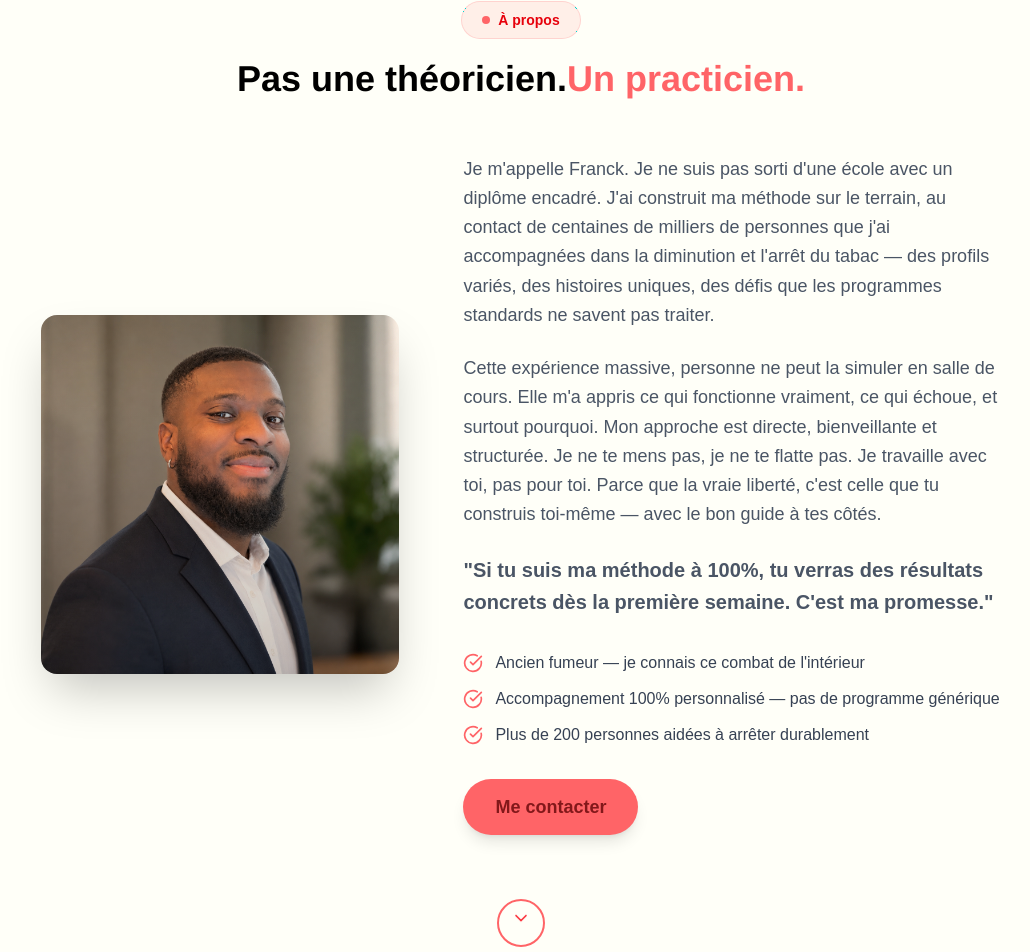
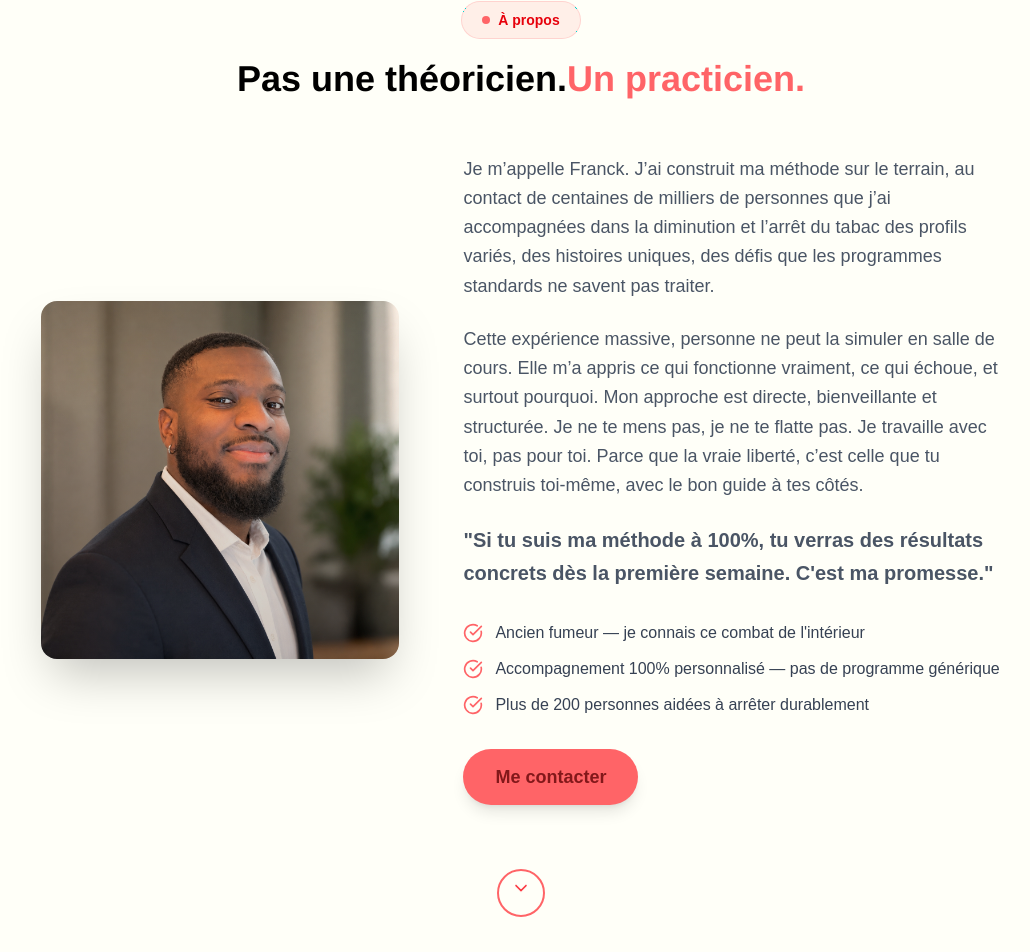
Before and after one commit to JarodT77/FranckSite, a Next.js app in the folder site/: page / in a window 1280 px wide. Shown: the part 1043-1995 px from the top of the page, without its empty margins (119-1149 px from the left). Built offline with nearby package versions, Linux system fonts and the light colour scheme.

Commit message:
change text paiement

```diff
--- a/site/app/components/profil.tsx
+++ b/site/app/components/profil.tsx
@@ -58,10 +58,10 @@ export default function Profil() {
           className="w-full md:w-3/5 flex flex-col gap-6"
         >
           <p className="font-poppins text-gray-600 text-lg leading-relaxed">
-            Je m'appelle Franck. Je ne suis pas sorti d'une école avec un diplôme encadré. J'ai construit ma méthode sur le terrain, au contact de centaines de milliers de personnes que j'ai accompagnées dans la diminution et l'arrêt du tabac — des profils variés, des histoires uniques, des défis que les programmes standards ne savent pas traiter.
+            Je m’appelle Franck. J’ai construit ma méthode sur le terrain, au contact de centaines de milliers de personnes que j’ai accompagnées dans la diminution et l’arrêt du tabac  des profils variés, des histoires uniques, des défis que les programmes standards ne savent pas traiter.
           </p>
           <p className="font-poppins text-gray-600 text-lg leading-relaxed">
-            Cette expérience massive, personne ne peut la simuler en salle de cours. Elle m'a appris ce qui fonctionne vraiment, ce qui échoue, et surtout pourquoi. Mon approche est directe, bienveillante et structurée. Je ne te mens pas, je ne te flatte pas. Je travaille avec toi, pas pour toi. Parce que la vraie liberté, c'est celle que tu construis toi-même — avec le bon guide à tes côtés.
+            Cette expérience massive, personne ne peut la simuler en salle de cours. Elle m’a appris ce qui fonctionne vraiment, ce qui échoue, et surtout pourquoi. Mon approche est directe, bienveillante et structurée. Je ne te mens pas, je ne te flatte pas. Je travaille avec toi, pas pour toi. Parce que la vraie liberté, c’est celle que tu construis toi-même, avec le bon guide à tes côtés.
           </p>
           <p className="font-poppins text-gray-600 text-xl font-bold leading-relaxed">
             "Si tu suis ma méthode à 100%, tu verras des résultats concrets dès la première semaine. C'est ma promesse."
```
